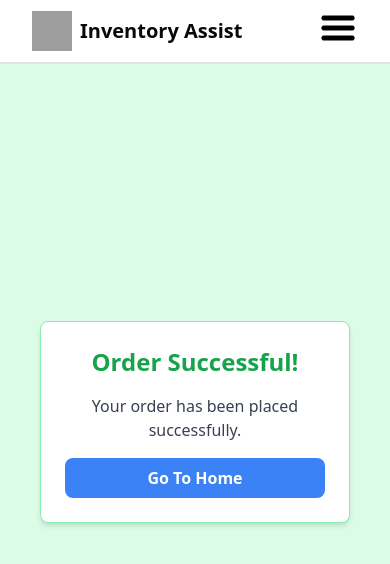
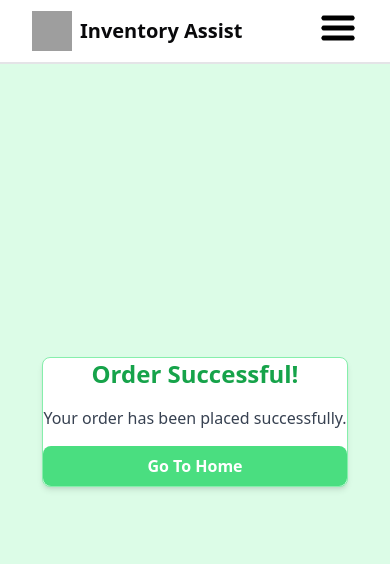
Before and after one commit to hackCSElerate-2K24/InventoryAssist-LoopTroop-SDMIT, a React (Vite) app in the folder app/: page /orderSupplier in a window 390 px wide. Both pictures are taken after a click on the button "Order". Shown: the top 564 px of the page. Built offline with nearby package versions, Linux system fonts and the light colour scheme; grey boxes are pictures that could not be loaded.

Commit message:
made success page responsive to different screen size,  hover effect on buttons of category, orderSupplier, and suppliers

```diff
--- a/app/src/components/successPage.tsx
+++ b/app/src/components/successPage.tsx
@@ -4,12 +4,12 @@ import { Link } from "@tanstack/react-router"
 function SuccessPage() {
 return (
     <div className="min-h-screen flex items-center justify-center bg-green-100 p-10">
-        <div className="bg-white shadow-md rounded-lg border border-green-300 p-6 text-center">
+        <div className="bg-white shadow-md rounded-lg border border-green-300 text-center lg:py-20 lg:px-36 md:py-16 md:px-28 sm:py-14 sm:px-12">
         <h1 className="text-2xl font-bold text-green-600">Order Successful!</h1>
         <p className="mt-4 text-gray-700">Your order has been placed successfully.</p>
         <div className="mt-4">
             <Link to="/">
-                <button className="w-full px-6 py-2 bg-blue-500 text-white rounded-lg font-semibold hover:bg-blue-600">
+                <button className="w-full px-6 py-2 text-white rounded-lg font-semibold bg-green-400 hover:bg-green-500">
                     Go To Home
                 </button>
             </Link>
--- a/app/src/routes/category.tsx
+++ b/app/src/routes/category.tsx
@@ -54,7 +54,7 @@ function RouteComponent() {
           {/* Order Button linking to Suppliers Route */}
           <div className="flex items-center justify-center w-1/4">
             <Link to="/suppliers">
-              <button className="px-6 py-3 bg-blue-500 text-white rounded-lg font-semibold hover:bg-blue-600">
+              <button className="px-6 py-3 text-white rounded-lg font-semibold bg-[#3b3838]/[0.8] hover:bg-[#3b3838]">
                 Order
               </button>
             </Link>
--- a/app/src/routes/orderSupplier.tsx
+++ b/app/src/routes/orderSupplier.tsx
@@ -68,7 +68,7 @@ function OrderSupplier() {
         <div className="flex items-center justify-center w-1/4">
           <button
             onClick={handleOrder}
-            className="px-6 py-3 bg-blue-500 text-white rounded-lg font-semibold hover:bg-blue-600"
+            className="px-6 py-3 text-white rounded-lg font-semibold  bg-[#3b3838]/[0.8] hover:bg-[#3b3838]"
           >
             Order
           </button>
--- a/app/src/routes/suppliers.tsx
+++ b/app/src/routes/suppliers.tsx
@@ -62,7 +62,7 @@ function RouteComponent() {
           {/* Order Button linking to OrderSupplierRoute */}
           <div className="flex items-center justify-center w-1/4">
             <Link to="/orderSupplier">
-              <button className="px-6 py-3 bg-blue-500 text-white rounded-lg font-semibold hover:bg-blue-600">
+              <button className="px-6 py-3 text-white rounded-lg font-semibold  bg-[#3b3838]/[0.8] hover:bg-[#3b3838]">
                 Order
               </button>
             </Link>
```
